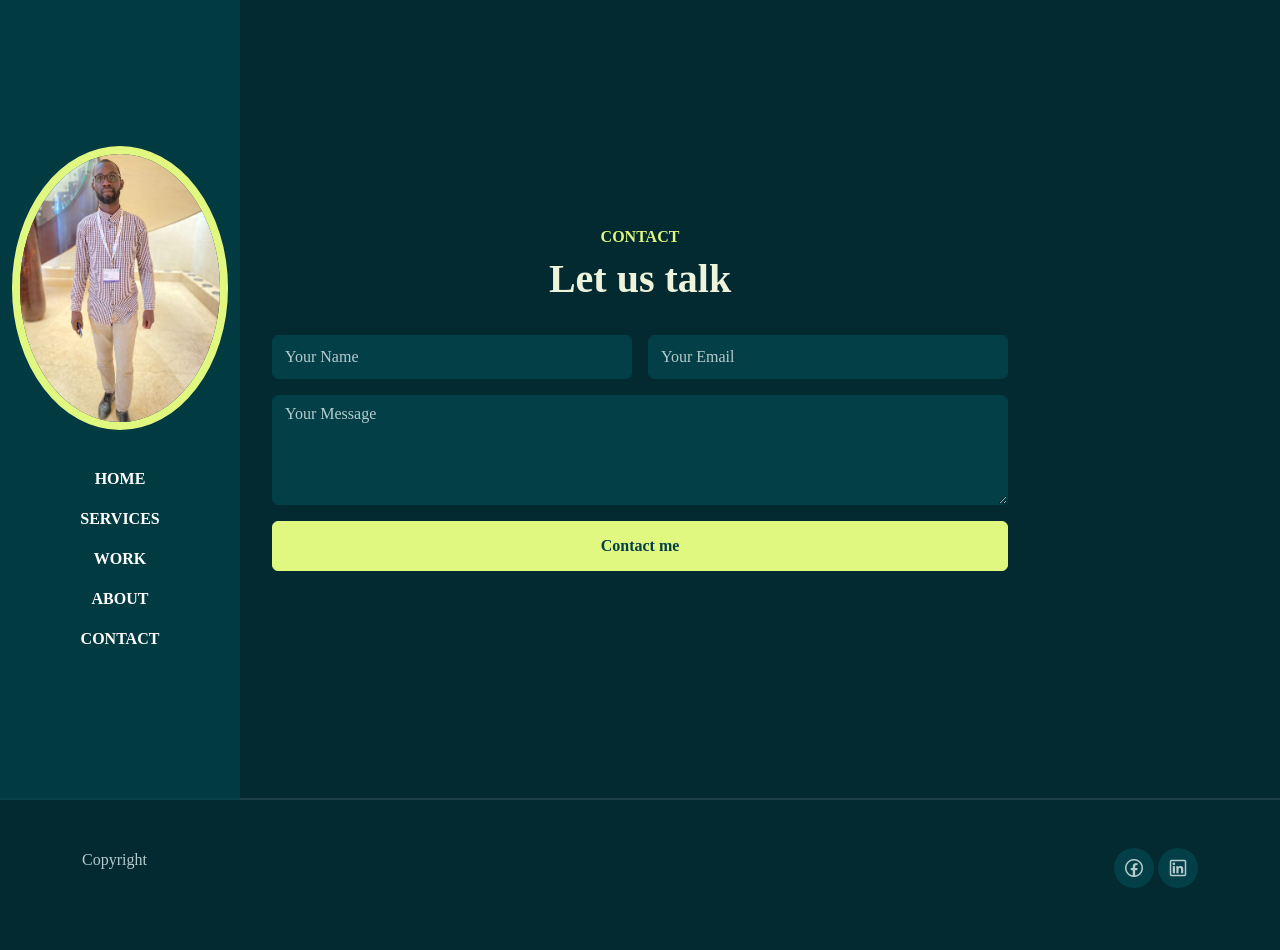
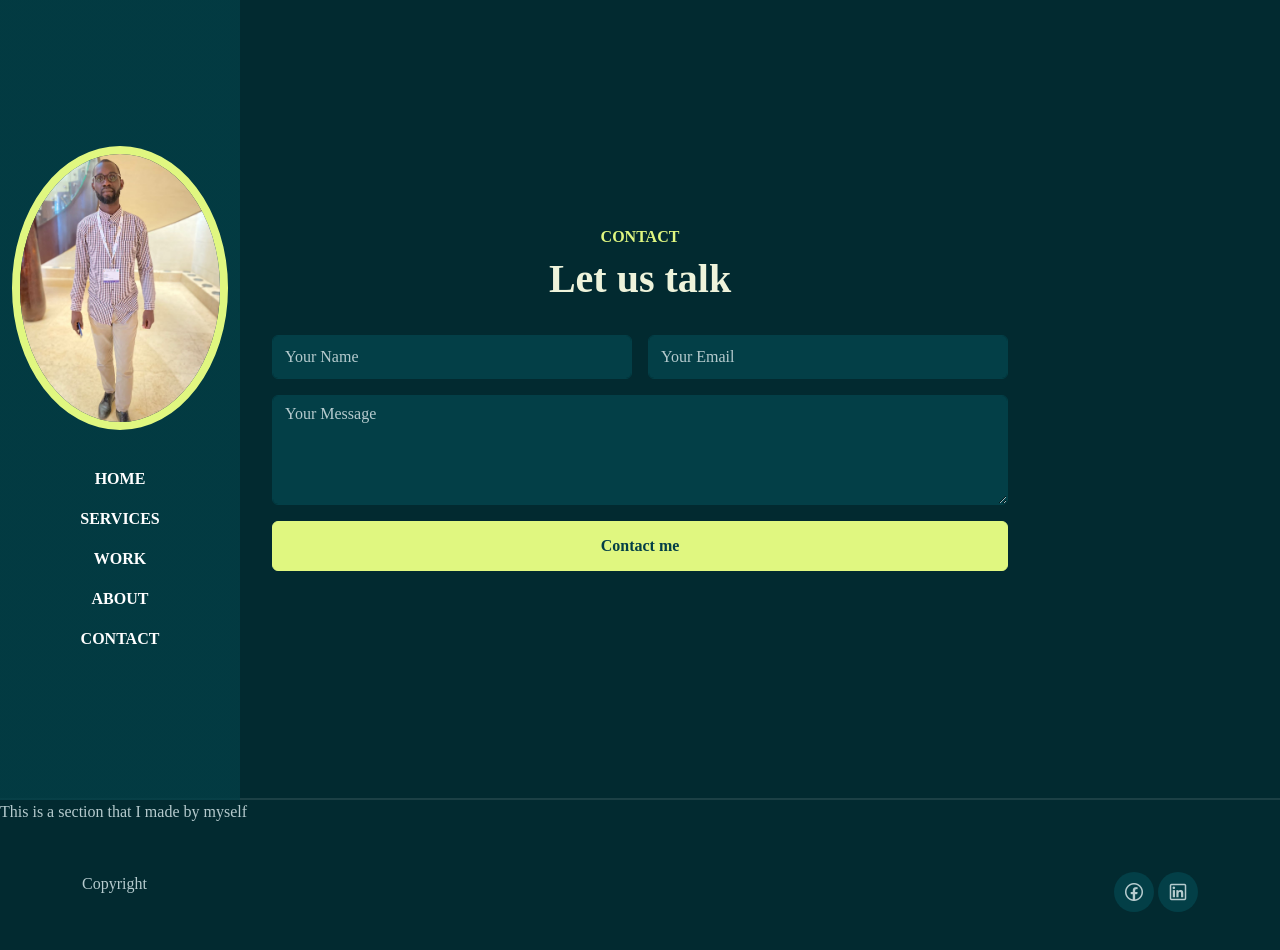
Before and after one commit to ndende241/portfolio.01, a plain HTML site: page CONTACT.HTML in a window 1280 px wide. Drawn offline with Linux system fonts and the light colour scheme.

Commit message:
Add files via upload

```diff
--- a/CONTACT.HTML
+++ b/CONTACT.HTML
@@ -69,7 +69,9 @@
             </div>
             </div>
       </section>
-
+      <section>
+        This is a section that I made by myself
+      </section>
       <footer class="py-5 px-lg-5">
         <div class="container">
             <div class="row gy-4 justify-content-between">
```
